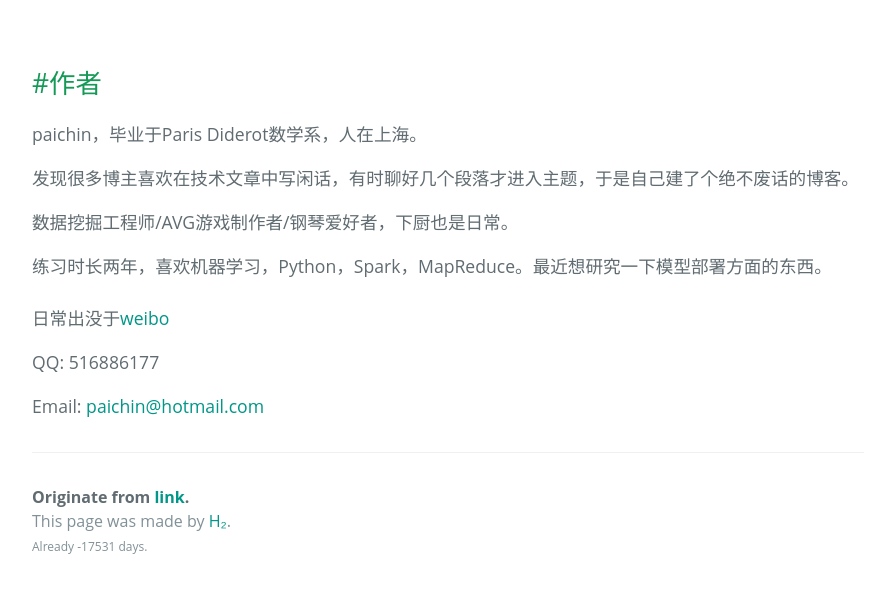
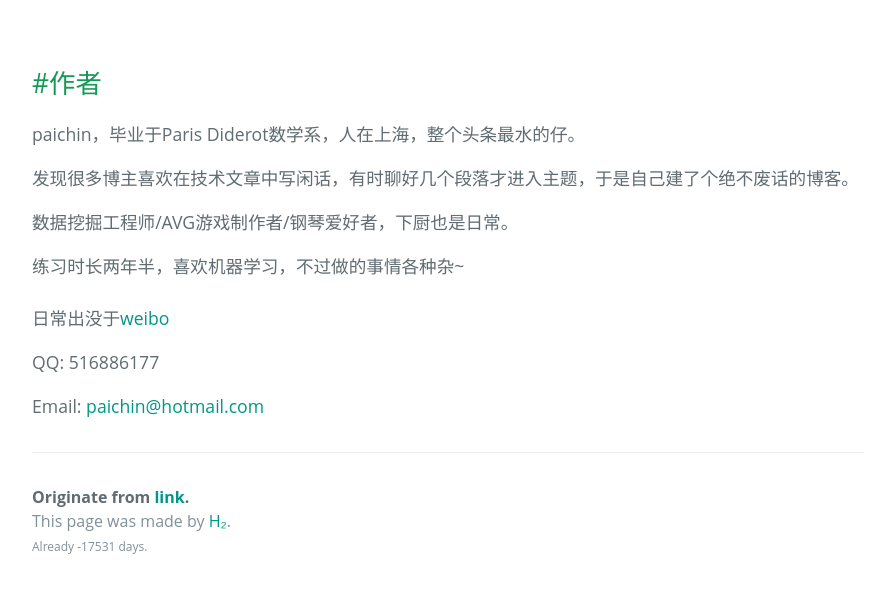
Before and after one commit to paichin/paichin.github.io, a Jekyll site: the page built from pages/about.md, in a window 1280 px wide and 982 px high, cut to the strip 377-970 px from the top of the window. Shown: the whole strip, without its empty margins (192-1071 px from the left). Built offline with Jekyll 4.4.1, drawn with Linux system fonts in a browser that asks for light colours; some web fonts are replaced.

Commit message:
Update about.md

```diff
--- a/pages/about.md
+++ b/pages/about.md
@@ -8,13 +8,13 @@ permalink: /about.html
 
 ## #作者
 
-paichin，毕业于Paris Diderot数学系，人在上海。
+paichin，毕业于Paris Diderot数学系，人在上海，整个头条最水的仔。
 
 发现很多博主喜欢在技术文章中写闲话，有时聊好几个段落才进入主题，于是自己建了个绝不废话的博客。<br>
 
 数据挖掘工程师/AVG游戏制作者/钢琴爱好者，下厨也是日常。<br>
 
-练习时长两年，喜欢机器学习，Python，Spark，MapReduce。最近想研究一下模型部署方面的东西。<br>
+练习时长两年半，喜欢机器学习，不过做的事情各种杂~ <br>
 <br>
 日常出没于[weibo](https://www.weibo.com/paichin)
 
```
